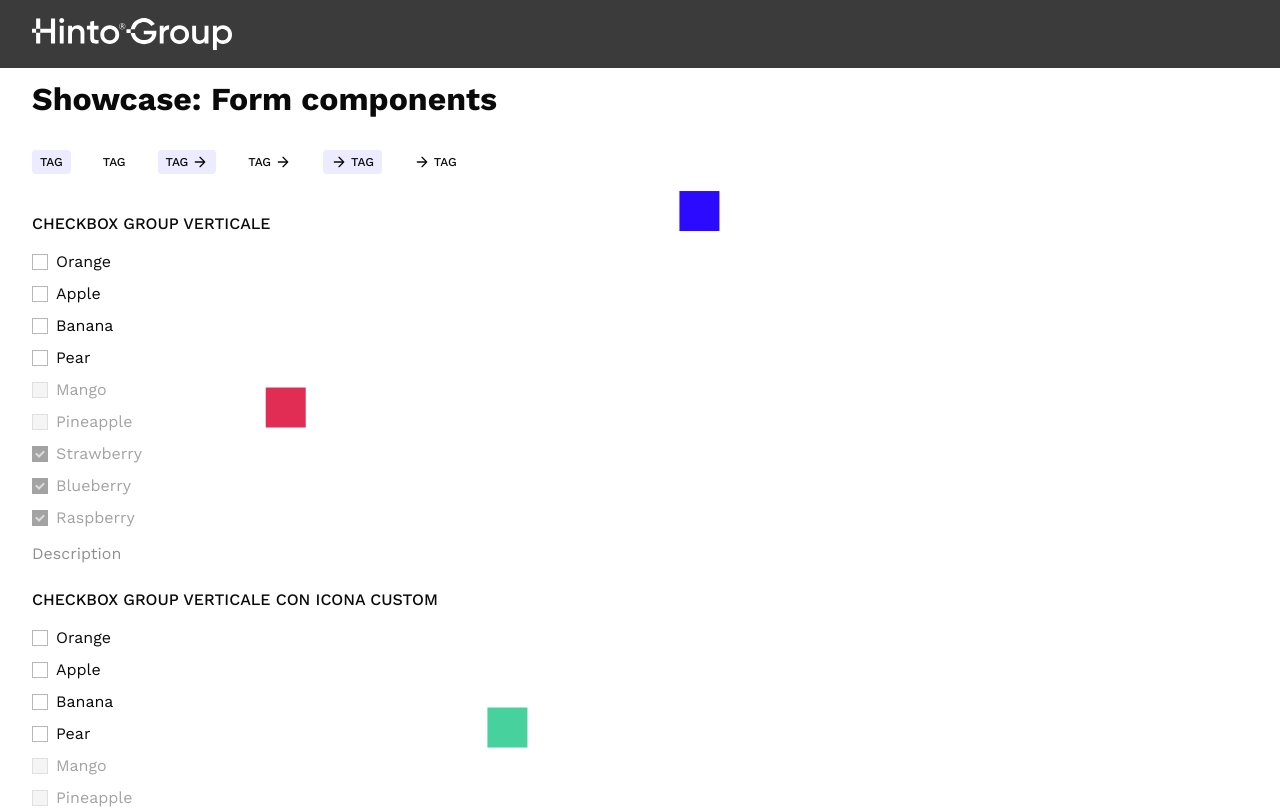
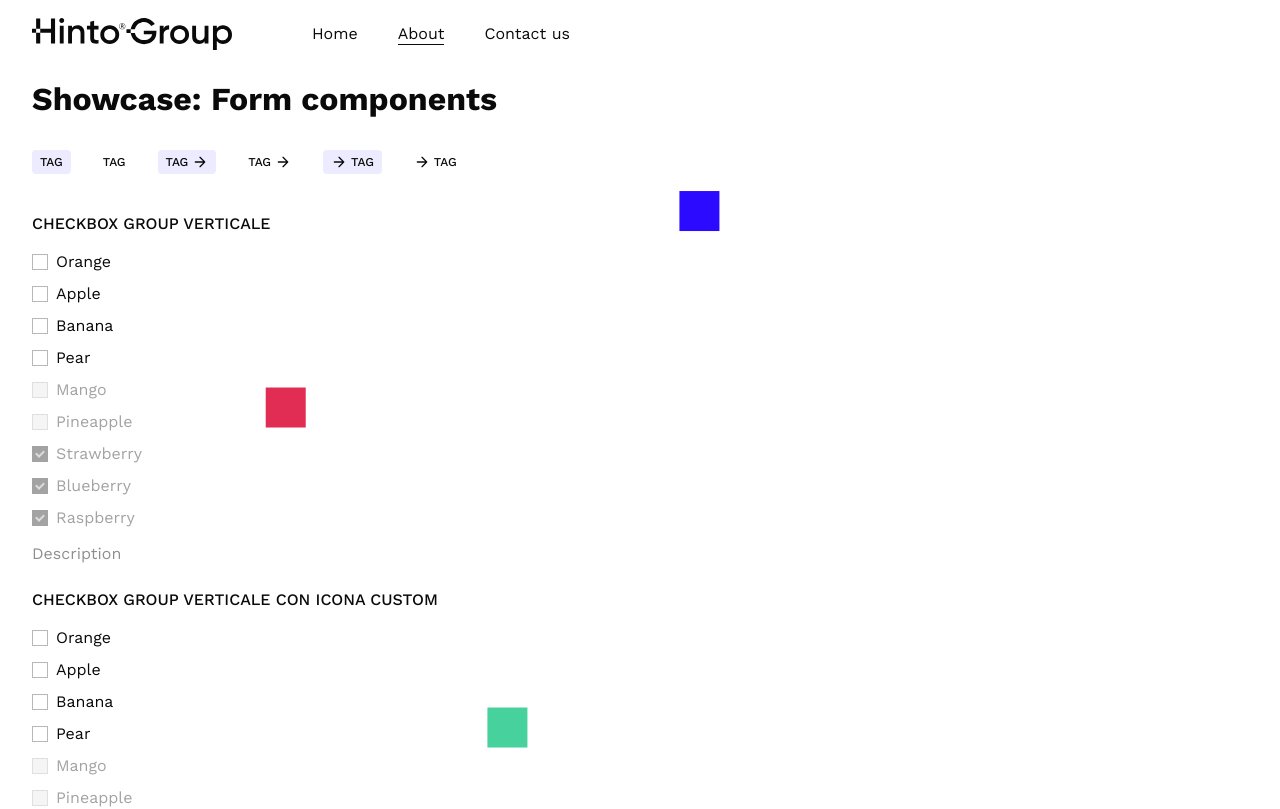
Before and after one commit to Giulio-source/ns-hinto, a React (Vite) app: page / in a window 1280 px wide. Shown: the top 809 px of the page. Built offline with nearby package versions, Linux system fonts and the light colour scheme.

Commit message:
add menu dropdown and tag

```diff
--- a/src/commons/FormComponents/Checkbox/Checkbox.style.ts
+++ b/src/commons/FormComponents/Checkbox/Checkbox.style.ts
@@ -84,11 +84,11 @@ export const StyledCheckboxGroup = styled.div`
 `;
 
 export const StyledCheckboxWrapper = styled.div<{
-  layout: CheckboxLayoutType;
+  $layout: CheckboxLayoutType;
 }>`
   display: flex;
-  flex-direction: ${({ layout }) => (layout === "row" ? "row" : "column")};
-  gap: ${({ layout }) => (layout === "row" ? "24px" : "8px ")};
+  flex-direction: ${({ $layout }) => ($layout === "row" ? "row" : "column")};
+  gap: ${({ $layout }) => ($layout === "row" ? "24px" : "8px ")};
 `;
 
 export const StyledCheckboxLabel = styled.label<{ disabled: boolean }>`
--- a/src/commons/FormComponents/Checkbox/Checkbox.tsx
+++ b/src/commons/FormComponents/Checkbox/Checkbox.tsx
@@ -49,7 +49,7 @@ export const CheckboxGroup = ({
   return (
     <StyledCheckboxGroup>
       {label && <StyledInputLabel>{label}</StyledInputLabel>}
-      <StyledCheckboxWrapper layout={layout}>{children}</StyledCheckboxWrapper>
+      <StyledCheckboxWrapper $layout={layout}>{children}</StyledCheckboxWrapper>
       {description && <StyledInputHelp>{description}</StyledInputHelp>}
     </StyledCheckboxGroup>
   );
--- a/src/commons/Theme.ts
+++ b/src/commons/Theme.ts
@@ -51,7 +51,7 @@ export const GlobalStyle = createGlobalStyle`
   }
 
   a {
-  transition: all 0.3s;
+    transition: all 0.3s;
   }
 
   h1 {
--- a/src/commons/Button.tsx
+++ b/src/commons/UI/Button.tsx
@@ -1,8 +1,8 @@
 import { useMemo } from "react";
 import styled, { css } from "styled-components";
-import { Icon } from "../components/Icons/Icon";
-import { Theme } from "./Section";
-import { Colors, Flex } from "./Theme";
+import { Icon } from "../../components/Icons/Icon";
+import { Theme } from "../Section";
+import { Colors, Flex } from "../Theme";
 
 export const StyledButton = styled.button<StyledButtonProps & { as: string }>`
   width: fit-content;
--- /dev/null
+++ b/src/commons/UI/MenuItem.tsx
@@ -0,0 +1,121 @@
+import { useEffect, useState } from "react";
+import styled from "styled-components";
+import { BodyS_Narrow_CSS, Colors } from "../Theme";
+
+const StyledMenuItemDropdown = styled.div`
+  position: absolute;
+  z-index: 1;
+  top: 100%;
+  left: 0;
+  display: none;
+
+  background: white;
+  box-shadow: 0px 4px 8px 0px rgba(0, 0, 0, 0.08),
+    0px 8px 16px 0px rgba(0, 0, 0, 0.04);
+`;
+
+const StyledMenuItem = styled.div`
+  display: flex;
+  align-items: center;
+  background: white;
+
+  height: 48px;
+  padding: 12px 16px;
+
+  cursor: pointer;
+`;
+
+const StyledMenuItemWrapper = styled.div`
+  position: relative;
+
+  a {
+    text-decoration: none;
+    color: ${Colors.neutral900};
+  }
+
+  &:hover {
+    ${StyledMenuItemDropdown} {
+      display: block;
+    }
+    ${StyledMenuItem} {
+      span::before {
+        transform: scaleX(1);
+      }
+    }
+  }
+`;
+
+const StyledMenuSpan = styled.span<{ $isActive: boolean }>`
+  text-decoration: none;
+  ${BodyS_Narrow_CSS}
+  position: relative;
+  width: fit-content;
+
+  &::before {
+    content: "";
+    display: block;
+    width: 100%;
+    height: 1px;
+    background: ${Colors.neutral900};
+    position: absolute;
+    top: calc(100% - 2px);
+    transition: transform 0.3s;
+    transform-origin: 0 0;
+    transform: scaleX(${({ $isActive }) => ($isActive ? "1" : "0")});
+  }
+`;
+
+const StyledMenuItemChild = styled.div`
+  display: flex;
+  align-items: center;
+  background: white;
+
+  width: 320px;
+  height: 48px;
+  padding: 12px 16px;
+
+  cursor: pointer;
+
+  &:hover {
+    span::before {
+      transform: scaleX(1);
+    }
+  }
+`;
+
+export const MenuItem = ({ label, url, options }: MenuItemProps) => {
+  const [pathname, setPathname] = useState<string>("");
+
+  useEffect(() => {
+    setPathname(window.location.pathname);
+  }, []);
+
+  return (
+    <StyledMenuItemWrapper>
+      <a href={url}>
+        <StyledMenuItem>
+          <StyledMenuSpan $isActive={url === pathname}>{label}</StyledMenuSpan>
+        </StyledMenuItem>
+      </a>
+      {options && (
+        <StyledMenuItemDropdown>
+          {options?.map((opt) => (
+            <a key={opt.label} href={opt.url}>
+              <StyledMenuItemChild>
+                <StyledMenuSpan $isActive={opt.url === pathname}>
+                  {opt.label}
+                </StyledMenuSpan>
+              </StyledMenuItemChild>
+            </a>
+          ))}
+        </StyledMenuItemDropdown>
+      )}
+    </StyledMenuItemWrapper>
+  );
+};
+
+type MenuItemProps = {
+  label: string;
+  url: string;
+  options?: { label: string; url: string }[];
+};
--- a/src/commons/Tag.tsx
+++ b/src/commons/UI/Tag.tsx
@@ -1,7 +1,7 @@
 import { FC } from "react";
 import styled from "styled-components";
-import { Icon } from "../components/Icons/Icon";
-import { Colors, Label } from "./Theme";
+import { Icon } from "../../components/Icons/Icon";
+import { Colors, Label } from "../Theme";
 
 export const StyledTag = styled.button<{ disabled: boolean }>`
   display: flex;
--- a/src/components/Header/Header.style.ts
+++ b/src/components/Header/Header.style.ts
@@ -1,14 +1,15 @@
 import styled from "styled-components";
+import { Colors } from "../../commons/Theme";
 
 export const StyledHeader = styled.header`
   position: fixed;
   height: 68px;
   width: 100%;
   top: 0px;
-  background: rgba(10, 10, 10, 0.8);
+  background: rgba(255, 255, 255, 0.8);
   backdrop-filter: blur(4px);
   z-index: 1;
-  color: white;
+  color: ${Colors.neutral900};
   display: flex;
   align-items: center;
 `;
--- a/src/components/Header/Header.tsx
+++ b/src/components/Header/Header.tsx
@@ -1,12 +1,54 @@
 import { StyledSectionContent } from "../../commons/Section";
+import { Flex } from "../../commons/Theme";
+import { MenuItem } from "../../commons/UI/MenuItem";
 import { Icon } from "../Icons/Icon";
 import { MainLogo } from "../Icons/MainLogo";
 import { StyledHeader } from "./Header.style";
+
+const menuOptions = {
+  label: "About",
+  url: "/",
+  children: [
+    { label: "Company", url: "/company" },
+    { label: "Openings", url: "/openings" },
+    { label: "Manifesto", url: "/manifesto" },
+  ],
+};
+
+const menuOptions2 = {
+  label: "Contact us",
+  url: "/contact",
+};
+
+const menuOptions3 = {
+  label: "Home",
+  url: "/ns-hinto/",
+};
+
 export const Header = () => {
   return (
     <StyledHeader>
       <StyledSectionContent>
-        <Icon Icon={MainLogo} width="160px" $desktopWidth="200px" fill="currentColor" />
+        <Flex
+          $alignItems="center"
+          $gap={64}
+        >
+          <Icon
+            Icon={MainLogo}
+            width="160px"
+            $desktopWidth="200px"
+            fill="currentColor"
+          />
+          <Flex $gap={8}>
+            <MenuItem label={menuOptions3.label} url={menuOptions3.url} />
+            <MenuItem
+              label={menuOptions.label}
+              url={menuOptions.url}
+              options={menuOptions.children}
+            />
+            <MenuItem label={menuOptions2.label} url={menuOptions2.url} />
+          </Flex>
+        </Flex>
       </StyledSectionContent>
     </StyledHeader>
   );
--- a/src/components/Hero/Hero.tsx
+++ b/src/components/Hero/Hero.tsx
@@ -1,5 +1,5 @@
 import Lottie from "lottie-react";
-import { Button } from "../../commons/Button";
+import { Button } from "../../commons/UI/Button";
 import { Body, Grid, Heading, Label } from "../../commons/Theme";
 import { ArrowLeft } from "../Icons/ArrowLeft";
 import { ChevronDown } from "../Icons/ChevronDown";
--- a/src/showcase/Buttons.tsx
+++ b/src/showcase/Buttons.tsx
@@ -1,4 +1,4 @@
-import { Button } from "../commons/Button";
+import { Button } from "../commons/UI/Button";
 import { Section } from "../commons/Section";
 import { Flex } from "../commons/Theme";
 import { ArrowRight } from "../components/Icons/ArrowRight";
--- a/src/showcase/ShowcaseForm.tsx
+++ b/src/showcase/ShowcaseForm.tsx
@@ -8,7 +8,7 @@ import { Input } from "../commons/FormComponents/Input/Input";
 import { Select } from "../commons/FormComponents/Select/Select";
 import { TextArea } from "../commons/FormComponents/TextArea/TextArea";
 import { Section } from "../commons/Section";
-import { Tag } from "../commons/Tag";
+import { Tag } from "../commons/UI/Tag";
 import { Flex } from "../commons/Theme";
 import { ArrowRight } from "../components/Icons/ArrowRight";
 import { Plus } from "../components/Icons/Plus";
```
